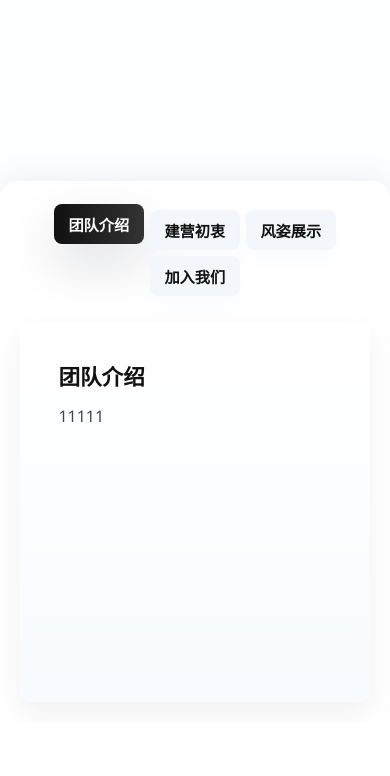
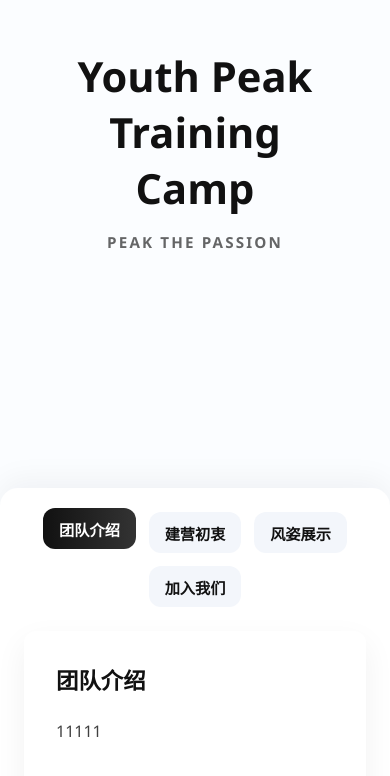
Before and after one commit to YouthPeak/youthpeak.github.io, a plain HTML site: page index.html in a window 390 px wide. Shown: the part 204-980 px from the top of the page. Before the commit the page ends 926 px from the top, so only its background shows below. Drawn offline with Linux system fonts and the light colour scheme.

Commit message:
Refactor index.html for improved layout and styles
Updated styles and structure for the hero section and tabs, improved responsiveness, and enhanced animations.

```diff
--- a/index.html
+++ b/index.html
@@ -5,11 +5,11 @@
   <meta name="viewport" content="width=device-width, initial-scale=1" />
   <title>Youth Peak Training Camp | 月抛田径训练营</title>
 
-  <!-- favicon -->
+  <!-- favicon 图标 -->
   <link rel="icon" href="./images/favicon.png" type="image/png">
 
   <style>
-    :root{
+    :root {
       --bg: #fbfdff;
       --page-bg: #fff;
       --text: #111;
@@ -18,157 +18,125 @@
       --card-shadow: 0 12px 32px rgba(17,24,39,0.06);
       --trans: 320ms cubic-bezier(.2,.9,.2,1);
     }
-    *{box-sizing:border-box}
-    html,body{height:100%}
-    body{
-      margin:0;
-      font-family:"Segoe UI", Roboto, "Helvetica Neue", Arial, sans-serif;
-      background: linear-gradient(180deg,#ffffff 0%, var(--bg) 100%);
-      color:var(--text);
-      -webkit-font-smoothing:antialiased;
-      -moz-osx-font-smoothing:grayscale;
+    * { box-sizing: border-box; }
+    html, body { height: 100%; margin: 0; font-family: "Segoe UI", Roboto, Arial, sans-serif; background: var(--bg); color: var(--text); }
+
+    /* Hero 区 */
+    header {
+      height: calc(100vh - 120px);
+      min-height: 420px;
+      display: flex;
+      align-items: center;
+      justify-content: center;
+      text-align: center;
+      padding: 2rem;
+    }
+    .hero-inner {
+      max-width: 1100px;
+      width: 100%;
+      padding: 2rem;
+    }
+    .hero-title {
+      font-size: 4rem;
+      font-weight: 900;
+      margin: 0;
+      color: var(--text);
+      animation: fadeIn 0.6s ease-out forwards;
+    }
+    .hero-sub {
+      margin-top: 1rem;
+      font-size: 1.1rem;
+      text-transform: uppercase;
+      letter-spacing: 0.2em;
+      font-weight: 600;
+      color: rgba(0,0,0,0.6);
+      animation: fadeIn 0.8s ease-out 0.2s forwards;
     }
 
-    /* Hero 区 */
-    header{
-      height:calc(100vh - 120px);
-      min-height:420px;
-      display:flex;
-      align-items:center;
-      justify-content:center;
-      text-align:center;
-      padding:2rem;
-      position:relative;
-      overflow:hidden;
+    @keyframes fadeIn {
+      from { opacity: 0; transform: translateY(20px); }
+      to { opacity: 1; transform: translateY(0); }
     }
-    .hero-inner{
-      z-index:1;
-      max-width:1100px;
-      width:100%;
-      padding:2rem;
+
+    /* 选项卡区域 */
+    .tab-area {
+      margin-top: -2rem;
+      background: var(--page-bg);
+      border-radius: 18px 18px 0 0;
+      padding: 1.5rem;
+      box-shadow: 0 -8px 30px rgba(15,23,42,0.05);
     }
-    .hero-title{
-      font-weight:900;
-      font-size:4rem;
-      margin:0;
-      line-height:1;
-      color:var(--text);
-      opacity:0;
-      transform: translateY(18px) scale(0.995);
-      animation:heroIn 640ms var(--trans) 160ms forwards;
+    .tabs-row {
+      display: flex;
+      gap: 0.8rem;
+      justify-content: center;
+      flex-wrap: wrap;
+      margin-bottom: 1.5rem;
     }
-    .hero-sub{
-      margin:0;
-      margin-top:0.8rem;
-      font-size:1.05rem;
-      color:rgba(0,0,0,0.66);
-      text-transform:uppercase;
-      letter-spacing:0.22em;
-      font-weight:600;
-      opacity:0;
-      transform: translateY(8px);
-      animation:subIn 700ms var(--trans) 420ms forwards;
+    .tab {
+      padding: 0.8rem 1.4rem;
+      border-radius: 12px;
+      background: var(--muted);
+      font-weight: 700;
+      cursor: pointer;
+      transition: transform 0.2s ease, box-shadow 0.3s ease;
     }
-    @keyframes heroIn{to{opacity:1;transform:translateY(0) scale(1)}}
-    @keyframes subIn{to{opacity:1;transform:translateY(0)}}
+    .tab:hover {
+      box-shadow: 0 12px 24px rgba(25,118,210,0.1);
+    }
+    .tab.active {
+      background: linear-gradient(90deg, #111, #333);
+      color: #fff;
+      transform: translateY(-4px);
+    }
 
-    /* 选项卡整体容器 */
-    .tab-area{
-      margin-top:-2.2rem;
-      background:var(--page-bg);
-      border-radius:18px 18px 0 0;
-      padding:1.25rem;
-      box-shadow: 0 -8px 30px rgba(15,23,42,0.05);
-      position:relative;
-      z-index:2;
+    /* 内容区域 */
+    .content-area {
+      max-width: 1200px;
+      margin: 0 auto;
+      padding: 1rem;
+      min-height: 500px;
+      position: relative;
     }
-    .tabs-row{
-      display:flex;
-      gap:0.6rem;
-      justify-content:center;
-      align-items:center;
-      padding:0.6rem;
-      margin-bottom:1rem;
-      flex-wrap:wrap;
+    .panel {
+      position: absolute;
+      inset: 0;
+      padding: 2rem;
+      background: #fff;
+      border-radius: 12px;
+      box-shadow: var(--card-shadow);
+      opacity: 0;
+      transform: translateY(20px);
+      pointer-events: none;
+      transition: opacity 0.4s ease, transform 0.4s ease;
     }
-    .tab{
-      position:relative;
-      display:inline-flex;
-      align-items:center;
-      gap:0.6rem;
-      padding:0.75rem 1.2rem;
-      border-radius:10px;
-      background:var(--muted);
-      color:var(--text);
-      font-weight:700;
-      cursor:pointer;
-      box-shadow:0 8px 20px rgba(25,118,210,0.03);
-      transition: transform var(--trans), box-shadow var(--trans), background var(--trans), color var(--trans);
-      will-change: transform;
-      user-select:none;
+    .panel.active {
+      opacity: 1;
+      transform: translateY(0);
+      pointer-events: auto;
     }
-    .tab.active{
-      background: linear-gradient(90deg,#111,#333);
-      color:#fff;
-      transform: translateY(-6px);
-      box-shadow: 0 20px 50px rgba(17,24,39,0.14);
+    .panel h3 {
+      margin-top: 0;
+      font-size: 1.4rem;
+      font-weight: 800;
     }
-    .tab:hover{ box-shadow:0 18px 44px rgba(25,118,210,0.08); }
+    .panel p {
+      font-size: 1rem;
+      line-height: 1.6;
+      color: rgba(0,0,0,0.75);
+    }
 
-    /* 右侧三角与子菜单已移除（保留样式注释以便未来恢复） */
-
-    /* 内容区域：更大空间，panel 覆盖保证不被遮挡 */
-    .content-area{
-      max-width:1200px;
-      margin:0 auto;
-      padding:1rem;
-      min-height:520px;
-      position:relative;
-    }
-    .panel{
-      position:absolute;
-      inset:0;
-      padding:2.4rem;
-      background:linear-gradient(180deg, rgba(255,255,255,0.96), rgba(248,251,255,0.96));
-      border-radius:12px;
-      box-shadow: var(--card-shadow);
-      opacity:0;
-      transform: translateY(18px) scale(0.996);
-      pointer-events:none;
-      transition: opacity var(--trans), transform var(--trans);
-      overflow:auto;
-      z-index:10; /* 确保面板处于最上层 */
-    }
-    .panel.active{
-      opacity:1;
-      transform: translateY(0) scale(1);
-      pointer-events:auto;
-    }
-    .panel h3{ margin:0 0 0.75rem 0; font-size:1.35rem; font-weight:800;}
-    .panel p{ margin:0; color:rgba(0,0,0,0.72); line-height:1.7; font-size:1rem; }
-
-    /* 鼠标追随轻微晃动（保留，但更温和） */
-    .tab{ transition: transform 160ms linear, box-shadow var(--trans); }
-    /* 触屏设备退化：不使用追随 */
-
-    /* 响应式 */
-    @media (max-width:900px){
-      .hero-title{font-size:3.2rem}
-      .content-area{min-height:420px;padding:1rem}
-    }
-    @media (max-width:560px){
-      header{height:auto;padding:1.2rem 1rem}
-      .hero-title{font-size:2.4rem}
-      .hero-sub{font-size:0.9rem;letter-spacing:0.14em}
-      .tabs-row{gap:0.4rem}
-      .tab{padding:0.55rem 0.9rem;font-size:0.95rem;border-radius:8px}
-      .content-area{min-height:380px}
+    @media (max-width: 600px) {
+      .hero-title { font-size: 2.6rem; }
+      .hero-sub { font-size: 0.95rem; letter-spacing: 0.14em; }
+      .tab { padding: 0.6rem 1rem; font-size: 0.95rem; }
+      .content-area { min-height: 400px; }
     }
   </style>
 </head>
 <body>
 
-  <!-- Hero -->
+  <!-- Hero 区 -->
   <header>
     <div class="hero-inner">
       <h1 class="hero-title">Youth Peak Training Camp</h1>
@@ -176,96 +144,67 @@
     </div>
   </header>
 
-  <!-- 选项卡区（子菜单移除） -->
+  <!-- 选项卡区域 -->
   <section class="tab-area">
     <div class="tabs-row" id="tabsRow">
-      <div class="tab active" data-index="0" tabindex="0">团队介绍</div>
-      <div class="tab" data-index="1" tabindex="0">建营初衷</div>
-      <div class="tab" data-index="2" tabindex="0">风姿展示</div>
-      <div class="tab" data-index="3" tabindex="0">加入我们</div>
+      <div class="tab active" data-index="0">团队介绍</div>
+      <div class="tab" data-index="1">建营初衷</div>
+      <div class="tab" data-index="2">风姿展示</div>
+      <div class="tab" data-index="3">加入我们</div>
     </div>
 
     <div class="content-area">
-      <div class="panel active" id="panel-0" role="region" aria-label="团队介绍面板">
+      <div class="panel active" id="panel-0">
         <h3>团队介绍</h3>
-        <p id="content-0">11111</p>
+        <p>11111</p>
       </div>
-
-      <div class="panel" id="panel-1" role="region" aria-label="建营初衷面板">
+      <div class="panel" id="panel-1">
         <h3>建营初衷</h3>
-        <p id="content-1">11111</p>
+        <p>11111</p>
       </div>
-
-      <div class="panel" id="panel-2" role="region" aria-label="风姿展示面板">
+      <div class="panel" id="panel-2">
         <h3>风姿展示</h3>
-        <p id="content-2">11111</p>
+        <p>11111</p>
       </div>
-
-      <div class="panel" id="panel-3" role="region" aria-label="加入我们面板">
+      <div class="panel" id="panel-3">
         <h3>加入我们</h3>
-        <p id="content-3">11111</p>
+        <p>11111</p>
       </div>
     </div>
   </section>
 
   <script>
-    (function(){
-      const tabs = Array.from(document.querySelectorAll('.tab'));
-      const panels = Array.from(document.querySelectorAll('.panel'));
-      const tabsRow = document.getElementById('tabsRow');
+    const tabs = document.querySelectorAll('.tab');
+    const panels = document.querySelectorAll('.panel');
 
-      function activateTab(index){
-        tabs.forEach((t,i)=> t.classList.toggle('active', i===index));
-        panels.forEach((p,i)=> p.classList.toggle('active', i===index));
-        // 确保激活面板滚入视口顶部（平滑）
-        const sel = document.querySelector('.panel.active');
-        if(sel) sel.scrollIntoView({behavior:'smooth', block:'start'});
-      }
-
-      // 初始激活
-      activateTab(0);
-
-      // 点击 tab 切换
-      tabs.forEach((tab, idx) => {
-        tab.addEventListener('click', (ev) => {
-          activateTab(idx);
+    tabs.forEach((tab, index) => {
+      tab.addEventListener('click', () => {
+        tabs.forEach(t => t.classList.remove('active'));
+        panels.forEach(p => p.classList.remove('active'));
+        tab.classList.add('active');
+        panels[index].classList.add('active');
       });
 
-        // 鼠标追随轻微晃动（更温和的效果）
+      // 鼠标轻微晃动效果
       let rect = null;
-        function onMove(e){
+      tab.addEventListener('mousemove', e => {
         rect = rect || tab.getBoundingClientRect();
         const x = (e.clientX - rect.left) / rect.width - 0.5;
         const y = (e.clientY - rect.top) / rect.height - 0.5;
-          const tx = x * 6;
-          const ty = y * 4;
-          const rz = x * 1.5;
-          const scale = tab.classList.contains('active') ? 1.03 : 1.01;
-          tab.style.transform = `translate3d(${tx}px, ${ty - (tab.classList.contains('active')?6:0)}px,0) rotate(${rz}deg) scale(${scale})`;
-        }
-        function onLeave(){
+        tab.style.transform = `translate(${x * 6}px, ${y * 4}px) rotate(${x * 2}deg)`;
+      });
+      tab.addEventListener('mouseleave', () => {
         tab.style.transform = '';
         rect = null;
-        }
-        tab.addEventListener('mousemove', onMove);
-        tab.addEventListener('mouseleave', onLeave);
-        tab.addEventListener('touchstart', ()=> tab.style.transform = '');
       });
-
-      // 键盘左右切换支持
-      let currentIndex = 0;
-      document.addEventListener('keydown', (ev) => {
-        if(ev.key === 'ArrowRight'){ currentIndex = Math.min(currentIndex + 1, panels.length - 1); activateTab(currentIndex); }
-        if(ev.key === 'ArrowLeft'){ currentIndex = Math.max(currentIndex - 1, 0); activateTab(currentIndex); }
     });
-      tabs.forEach((t,i)=> t.addEventListener('click', ()=> currentIndex = i));
-    })();
   </script>
 
   <!-- 注释：
-       - favicon 路径: ./images/favicon.png
-       - 子菜单设计已移除，后续想恢复可参考之前版本注释
-       - 若需将内容替换为复杂 HTML，可把 #content-N 元素替换为任意节点
+    - favicon 路径：./images/favicon.png
+    - Hero 区已恢复两行文字
+    - 子菜单设计已彻底移除
+    - 内容区域支持选项卡切换，空间更大
   -->
 </body>
 </html>
```
Lines whose indentation alone changed are shown as unchanged.
